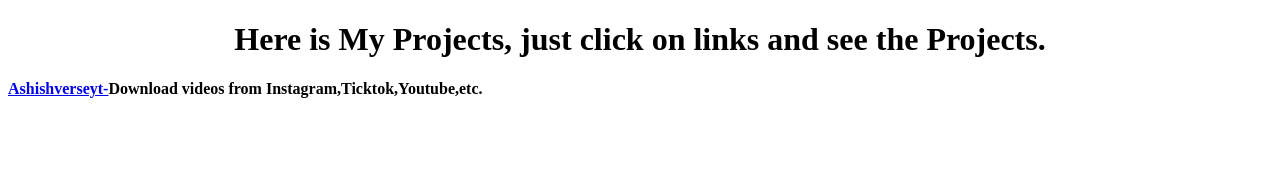
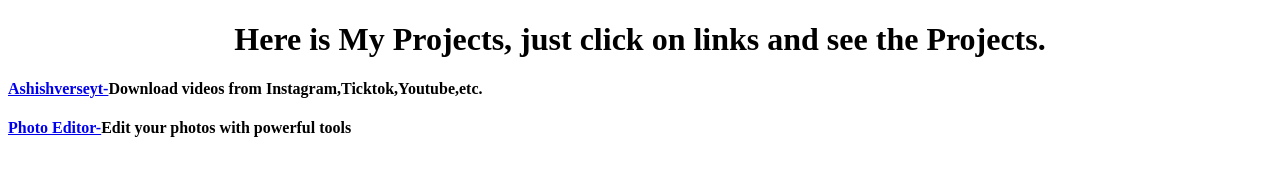
Before and after one commit to ashishverseyt/My-Projects, a plain HTML site: page index.html in a window 1280 px wide. Drawn offline with Linux system fonts and the light colour scheme.

Commit message:
Update index.html

```diff
--- a/index.html
+++ b/index.html
@@ -5,11 +5,14 @@
     <meta http-equiv="X-UA-Compatible" content="IE=edge">
     <meta name="viewport" content="width=device-width, initial-scale=1.0">
     <title>My Projects</title>
+    <link rel="shortcut icon" href="Ashish Verma.jpg" type="image/x-icon">
 </head>
 <body>
     <center>
         <h1>Here is My Projects, just click on links and see the Projects. </h1>
     </center>
     <h4><a href="https://vidsnatch-14.preview.emergentagent.com/"><strong><b>Ashishverseyt-</b></strong></a>Download videos from Instagram,Ticktok,Youtube,etc.</h4>
+    <h4><a href="https://pixel-perfect-159.preview.emergentagent.com/"><strong><b>Photo Editor-</b></strong></a>Edit your photos with powerful tools</h4>
 </body>
+
 </html>
```
